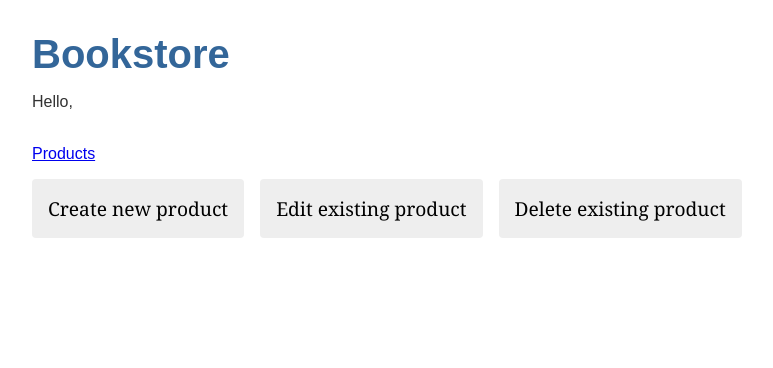
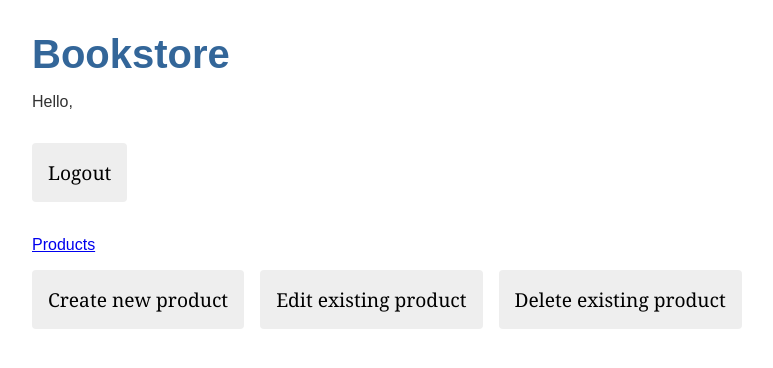
Before and after one commit to jwh1000/Ecommerce-Store, an Angular app in the folder estore-ui/angular-bookstore-ui/: page /admin in a window 1280 px wide. Shown: the top 368 px of the page, without its empty margins (0-773 px from the left). Built offline with nearby package versions, Linux system fonts and the light colour scheme.

Commit message:
logout button kind of works now

```diff
--- a/estore-ui/angular-bookstore-ui/src/app/login/login.component.html
+++ b/estore-ui/angular-bookstore-ui/src/app/login/login.component.html
@@ -1,7 +1,7 @@
 <label for="username" *ngIf="success == false">Login with a Username: </label>
 <input id="username" [(ngModel)]="usernameInput" placeholder="User" *ngIf="success == false">
 <button type="button" (click)="login()" *ngIf="success == false">Login</button>
-<button type="button" (click)="logout()" *ngIf="success == true">Logout</button>
+<!-- <button type="button" (click)="logout()" *ngIf="success == true">Logout</button> -->
 <br>
 
 <app-navigation *ngIf="success"></app-navigation>
--- a/estore-ui/angular-bookstore-ui/src/app/navigation/navigation.component.html
+++ b/estore-ui/angular-bookstore-ui/src/app/navigation/navigation.component.html
@@ -1,4 +1,5 @@
 <p>Hello, {{username}}</p>
+<button class="btn" (click)="logOut()">Logout</button>
 <nav>
     <div *ngIf="username == 'admin'">
         <a routerLink="/admin">Admin Page</a>
--- a/estore-ui/angular-bookstore-ui/src/app/navigation/navigation.component.ts
+++ b/estore-ui/angular-bookstore-ui/src/app/navigation/navigation.component.ts
@@ -1,5 +1,7 @@
 import { Component } from '@angular/core';
 import { AppComponent } from '../app.component';
+import { LoginComponent } from '../login/login.component';
+import { Router } from '@angular/router';
 
 @Component({
   selector: 'app-navigation',
@@ -7,9 +9,19 @@ import { AppComponent } from '../app.component';
   styleUrls: ['./navigation.component.css']
 })
 export class NavigationComponent {
+  constructor(private router: Router){ }
+
   username?: String;
 
   ngOnInit(): void {
     this.username = AppComponent.getUsername();
   }
+
+  logOut($myParam: string = ''): void {
+    const navigationDetails: string[] = ['/login'];
+    if($myParam.length) {
+      navigationDetails.push($myParam);
+    }
+    this.router.navigate(navigationDetails);
+  }
 }
```
